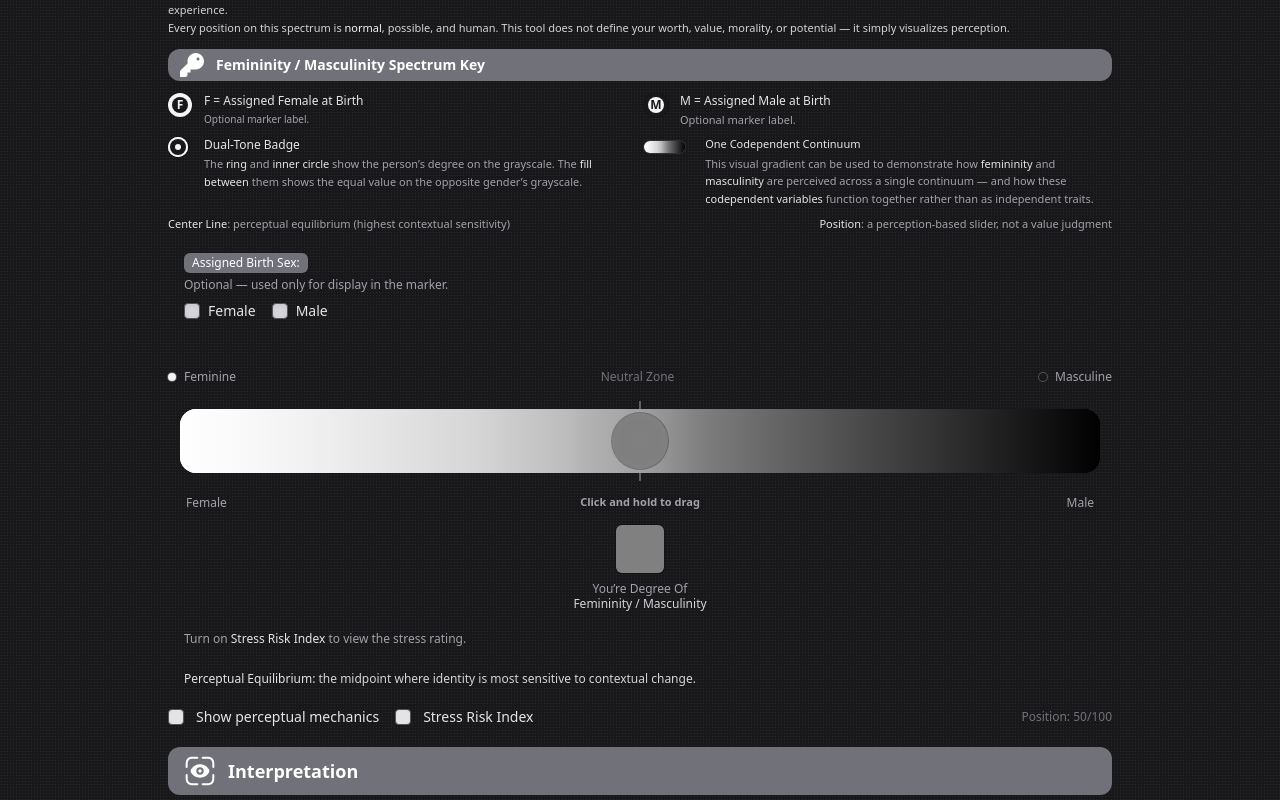
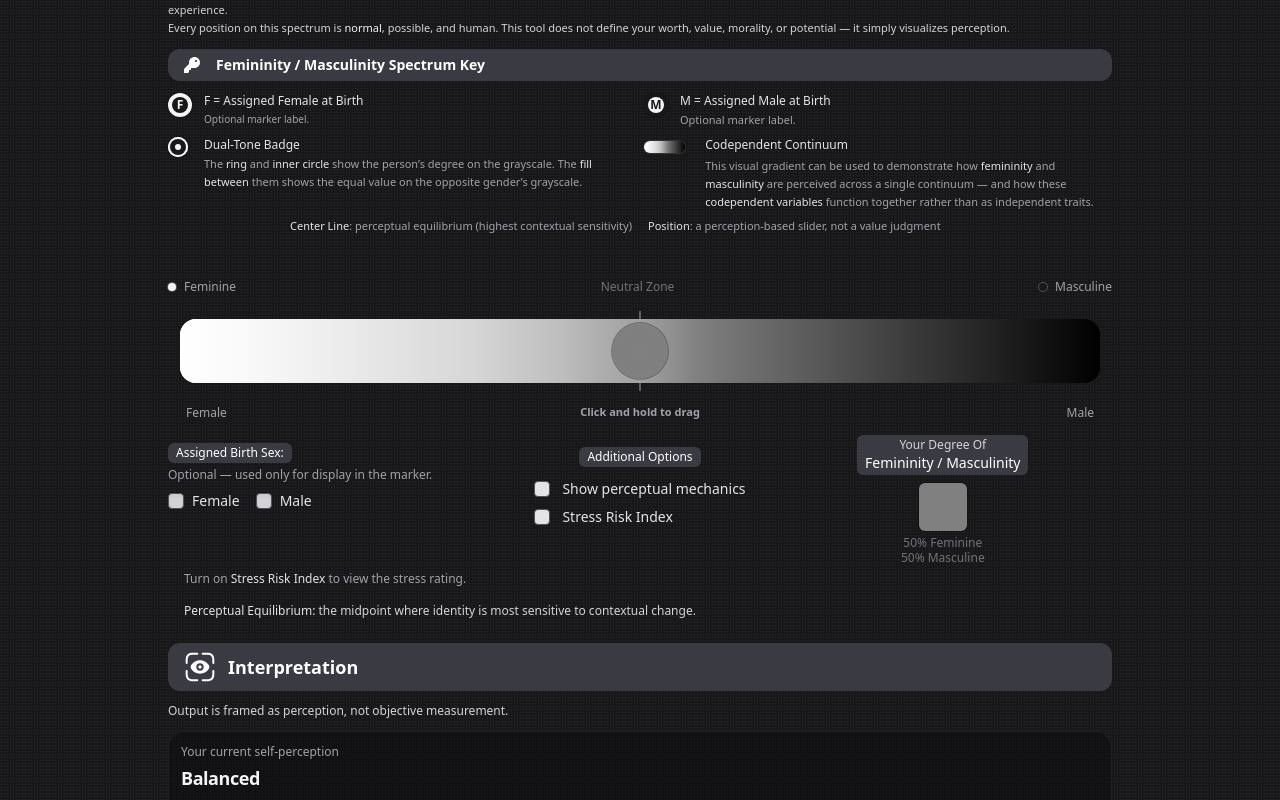
Before and after one commit to lucasloncar-prog/identity-mirror, a React (Vite) app: page / in a window 1280 px wide. Shown: the part 720-1520 px from the top of the page. Built offline with nearby package versions, Linux system fonts and the light colour scheme; the HTML template or start-up script is replaced by a standard one.

Commit message:
Fix layout + spectrum UI; reorganize sections and toggles

```diff
--- a/src/App.tsx
+++ b/src/App.tsx
@@ -20,8 +20,8 @@ function DropdownPanel({
         : "bg-zinc-800/80"
       : title.startsWith("Similar") || title.startsWith("Different")
         ? open
-          ? "bg-zinc-500"
-          : "bg-zinc-500/80"
+          ? "bg-zinc-700/90"
+          : "bg-zinc-700/90/80"
         : title.includes(" to ")
           ? open
             ? "bg-zinc-600"
@@ -770,7 +770,7 @@ export default function App() {
         <div className="grid gap-4 grid-cols-1">
           {/* Intro / What is identity (full-width) */}
           <div className="w-full">
-            <div className="flex w-full items-center gap-3 text-base sm:text-lg font-semibold text-white bg-zinc-500 rounded-xl px-4 py-2">
+            <div className="flex w-full items-center gap-3 text-base sm:text-lg font-semibold text-white bg-zinc-700/90 rounded-xl px-4 py-2">
               <span className="grid h-6 w-6 place-items-center rounded-full text-white">
                 <IconQuestionMark className="h-4.5 w-4.5" />
               </span>
@@ -809,7 +809,7 @@ export default function App() {
 
 
               <div className="mt-1 px-0 py-2 mb-1">
-                <div className="flex w-full items-center gap-3 text-base sm:text-lg font-semibold text-white bg-zinc-500 rounded-xl px-4 py-2">
+                <div className="flex w-full items-center gap-3 text-base sm:text-lg font-semibold text-white bg-zinc-700/90 rounded-xl px-4 py-2">
                   <span className="flex h-7 w-7 items-center justify-center rounded-full text-white">
                     <img
                       src="/YIN%20YANG%20FLASK.svg"
@@ -817,7 +817,7 @@ export default function App() {
                       className="h-9 w-9 object-contain"
                     />
                   </span>
-                  <span>Set your position</span>
+                  <span>Set Your Position</span>
                 </div>
                 <div className="mt-3 text-xs text-zinc-300">Drag the marker. Center represents perceptual equilibrium.</div>
 
@@ -843,13 +843,13 @@ export default function App() {
 
 
 
-                  {/* Descartes Spiritual Eye (static SVG from /public) */}
+
 
 
                   {/* Femininity / Masculinity Spectrum Key */}
-                  <div className="mt-3 mb-3 flex items-center gap-3 text-sm font-semibold text-white bg-zinc-500 rounded-xl px-3 py-1">
+                  <div className="mt-3 mb-3 flex items-center gap-3 text-sm font-semibold text-white bg-zinc-700/90 rounded-xl px-3 py-1">
                     <span className="grid h-6 w-6 place-items-center rounded-full text-white">
-                      <IconKey className="h-4.5 w-4.5" />
+                      <IconKey className="h-4 w-4" />
                     </span>
                     <span>Femininity / Masculinity Spectrum Key</span>
                   </div>
@@ -907,7 +907,7 @@ export default function App() {
                         style={{ backgroundImage: smoothTrackGradient }}
                       />
                       <div className="ml-2 text-[11px] text-zinc-400 leading-tight">
-                        <span className="font-medium text-zinc-200">One Codependent Continuum</span>
+                        <span className="text-xs font-medium text-zinc-200">Codependent Continuum</span>
                         <div className="mt-1 text-[11px] leading-relaxed text-zinc-400">
                           This visual gradient can be used to demonstrate how <span className="text-zinc-200">femininity</span> and
                           <span className="text-zinc-200"> masculinity</span> are perceived across a single continuum — and how these
@@ -917,42 +917,17 @@ export default function App() {
                     </div>
                   </div>
 
-                  <div className="mt-2 flex flex-wrap items-center justify-between gap-2 text-[11px] text-zinc-400">
-                    <span>
+                  <div className="mt-2 grid grid-cols-2 items-start gap-2 text-[11px] text-zinc-400">
+                    <span className="justify-self-end pr-1">
                       <span className="font-medium text-zinc-200">Center Line</span>: perceptual equilibrium (highest contextual sensitivity)
                     </span>
-                    <span>
+                    <span className="justify-self-start pl-1">
                       <span className="font-medium text-zinc-200">Position</span>: a perception‑based slider, not a value judgment
                     </span>
                   </div>
 
 
-                {/* Assigned birth sex */}
-              <div className="mt-1 rounded-2xl bg-transparent px-4 py-3">
-                <div className="inline-block rounded-md bg-zinc-500 px-2 py-0.5 text-xs font-medium text-white">Assigned Birth Sex:</div>
-                <div className="mt-1 text-xs text-zinc-400">Optional — used only for display in the marker.</div>
-                <div className="mt-2 flex flex-wrap items-center gap-4 text-sm">
-                  <label className="flex cursor-pointer items-center gap-2 text-zinc-200">
-                    <input
-                      type="checkbox"
-                      checked={birthSex === "F"}
-                      onChange={() => toggleBirthSex("F")}
-                      className="h-4 w-4 appearance-none rounded border border-zinc-600 bg-zinc-300 shadow-inner checked:bg-emerald-500 checked:border-emerald-500 focus:outline-none focus:ring-2 focus:ring-zinc-600"
-                    />
-                    Female
-                  </label>
-                  <label className="flex cursor-pointer items-center gap-2 text-zinc-200">
-                    <input
-                      type="checkbox"
-                      checked={birthSex === "M"}
-                      onChange={() => toggleBirthSex("M")}
-                      className="h-4 w-4 appearance-none rounded border border-zinc-600 bg-zinc-300 shadow-inner checked:bg-emerald-500 checked:border-emerald-500 focus:outline-none focus:ring-2 focus:ring-zinc-600"
-                    />
-                    Male
-                  </label>
-
-                </div>
-              </div>
+                              </div>
 
 
 
@@ -1097,15 +1072,88 @@ export default function App() {
                 </div>
               </div>
 
-              {/* Perceived gray swatch (below grayscale + slider) */}
-              <div className="mt-1 flex flex-col items-center gap-1">
-                <div className="h-10 w-10 sm:h-12 sm:w-12 rounded-md ring-1 ring-black/30"
-                  style={{ backgroundColor: personRGB }}
-                  aria-hidden="true"
-                />
-                <div className="mt-1 text-xs text-zinc-400 leading-tight text-center">
-                  <div>You’re Degree Of</div>
-                  <div className="text-zinc-300">Femininity / Masculinity</div>
+              {/* Assigned Birth Sex (moved below grayscale, left of degree label) */}
+              <div className="mt-1 grid grid-cols-1 sm:grid-cols-[1fr_auto_1fr] gap-4 items-start">
+                {/* Left: Assigned Birth Sex */}
+                <div className="rounded-2xl bg-transparent px-0 py-1">
+                  <div className="inline-block rounded-md bg-zinc-700/90 px-2 py-0.5 text-xs font-medium text-white">Assigned Birth Sex:</div>
+                  <div className="mt-1 text-xs text-zinc-400">Optional — used only for display in the marker.</div>
+                  <div className="mt-2 flex flex-wrap items-center gap-4 text-sm">
+                    <label className="flex cursor-pointer items-center gap-2 text-zinc-200">
+                      <input
+                        type="checkbox"
+                        checked={birthSex === "F"}
+                        onChange={() => toggleBirthSex("F")}
+                        className="h-4 w-4 appearance-none rounded border border-zinc-600 bg-zinc-300 shadow-inner checked:bg-emerald-500 checked:border-emerald-500 focus:outline-none focus:ring-2 focus:ring-zinc-600"
+                      />
+                      Female
+                    </label>
+                    <label className="flex cursor-pointer items-center gap-2 text-zinc-200">
+                      <input
+                        type="checkbox"
+                        checked={birthSex === "M"}
+                        onChange={() => toggleBirthSex("M")}
+                        className="h-4 w-4 appearance-none rounded border border-zinc-600 bg-zinc-300 shadow-inner checked:bg-emerald-500 checked:border-emerald-500 focus:outline-none focus:ring-2 focus:ring-zinc-600"
+                      />
+                      Male
+                    </label>
+                  </div>
+                </div>
+
+                {/* Middle: Toggles */}
+                <div className="mt-1 flex flex-col items-start justify-center gap-2 rounded-xl bg-transparent px-3 py-2">
+                  {/* Additional Options title */}
+                  <div className="flex w-full justify-center">
+                    <div className="inline-block rounded-md bg-zinc-700/90 px-2 py-0.5 text-xs font-medium text-white">
+                      Additional Options
+                    </div>
+                  </div>
+
+                  <label className="mt-1 flex cursor-pointer items-center gap-3 text-sm text-zinc-200 text-left">
+                    <input
+                      type="checkbox"
+                      checked={advanced}
+                      onChange={(e) => setAdvanced(e.target.checked)}
+                      className="h-4 w-4 appearance-none rounded border border-zinc-600 bg-zinc-200 checked:bg-emerald-500 checked:border-emerald-500 focus:outline-none focus:ring-2 focus:ring-zinc-600"
+                    />
+                    Show perceptual mechanics
+                  </label>
+
+                  <label className="flex cursor-pointer items-center gap-3 text-sm text-zinc-200 text-left">
+                    <input
+                      type="checkbox"
+                      checked={stressRisk}
+                      onChange={(e) => setStressRisk(e.target.checked)}
+                      className="h-4 w-4 appearance-none rounded border border-zinc-600 bg-zinc-200 checked:bg-emerald-500 checked:border-emerald-500 focus:outline-none focus:ring-2 focus:ring-zinc-600"
+                    />
+                    Stress Risk Index
+                  </label>
+                </div>
+{/* Right: Degree + swatch */}
+                <div className="flex flex-col items-center">
+                  <div className="mb-1 inline-block rounded-md bg-zinc-700/90 px-2 py-0.5 text-center">
+                    <div className="text-xs text-zinc-300">Your Degree Of</div>
+                    <div className="text-sm font-medium text-white">Femininity / Masculinity</div>
+                  </div>
+
+                  <div
+                    className="mt-1 h-10 w-10 sm:h-12 sm:w-12 rounded-md ring-1 ring-black/30"
+                    style={{ backgroundColor: personRGB }}
+                    aria-hidden="true"
+                  />
+                  <div className="mt-1 flex flex-col items-center text-xs text-zinc-500 leading-tight">
+                    {birthSex === "M" ? (
+                      <>
+                        <span>{value}% Masculine</span>
+                        <span>{100 - value}% Feminine</span>
+                      </>
+                    ) : (
+                      <>
+                        <span>{100 - value}% Feminine</span>
+                        <span>{value}% Masculine</span>
+                      </>
+                    )}
+                  </div>
                 </div>
               </div>
 
@@ -1163,7 +1211,7 @@ export default function App() {
                   </div>
                 </div>
               ) : (
-                <div className="mt-2 rounded-2xl bg-transparent px-4 py-3 text-xs text-zinc-400">
+                <div className="mt-0.5 rounded-2xl bg-transparent px-4 py-1 text-xs text-zinc-400">
                   Turn on <span className="text-zinc-200">Stress Risk Index </span> to view the stress rating.
                 </div>
               )}
@@ -1192,31 +1240,6 @@ export default function App() {
                   </div>
                 </div>
               )}
-
-              <div className="mt-2 flex flex-col gap-3 sm:flex-row sm:items-center sm:justify-between sm:gap-4">
-                <div className="flex flex-wrap items-center gap-4">
-                  <label className="flex cursor-pointer items-center gap-3 text-sm text-zinc-200">
-                    <input
-                      type="checkbox"
-                      checked={advanced}
-                      onChange={(e) => setAdvanced(e.target.checked)}
-                      className="h-4 w-4 appearance-none rounded border border-zinc-600 bg-zinc-200 checked:bg-emerald-500 checked:border-emerald-500 focus:outline-none focus:ring-2 focus:ring-zinc-600"
-                    />
-                    Show perceptual mechanics
-                  </label>
-
-                  <label className="flex cursor-pointer items-center gap-3 text-sm text-zinc-200">
-                    <input
-                      type="checkbox"
-                      checked={stressRisk}
-                      onChange={(e) => setStressRisk(e.target.checked)}
-                      className="h-4 w-4 appearance-none rounded border border-zinc-600 bg-zinc-200 checked:bg-emerald-500 checked:border-emerald-500 focus:outline-none focus:ring-2 focus:ring-zinc-600"
-                    />
-                    Stress Risk Index
-                  </label>
-                </div>
-                <div className="text-xs text-zinc-500">Position: {value}/100</div>
-              </div>
 
               {advanced && (
                 <div className="mt-3 space-y-4">
@@ -1264,13 +1287,12 @@ export default function App() {
                 </div>
               )}
             </div>
-          </div>
             </div>
 
             {/* Identity Notes + References (top-level dropdown tabs) */}
             {/* Interpretation (moved from second column) */}
             <div className="mt-3 w-full">
-              <div className="flex w-full items-center gap-3 text-base sm:text-lg font-semibold text-white bg-zinc-500 rounded-xl px-4 py-2">
+              <div className="flex w-full items-center gap-3 text-base sm:text-lg font-semibold text-white bg-zinc-700/90 rounded-xl px-4 py-2">
                 <span className="flex h-8 w-8 items-center justify-center rounded-full text-white">
                   <IconEye className="h-8 w-8" />
                 </span>
@@ -1305,7 +1327,7 @@ export default function App() {
 
             {/* Identity Notes + References (top-level dropdown tabs) */}
             <div className="mt-4 w-full">
-              <div className="flex w-full items-center gap-3 text-base sm:text-lg font-semibold text-white bg-zinc-500 rounded-xl px-4 py-2">
+              <div className="flex w-full items-center gap-3 text-base sm:text-lg font-semibold text-white bg-zinc-700/90 rounded-xl px-4 py-2">
                 <span className="flex h-9 w-9 items-center justify-center rounded-full text-white">
                   <IconIdentityInfo className="h-9 w-9" />
                 </span>
```
Also changed, not shown: public/YIN YANG FLASK.svg.
